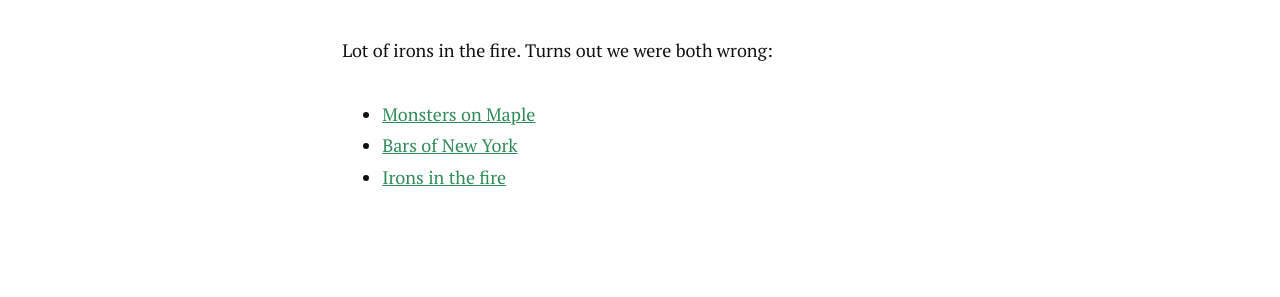
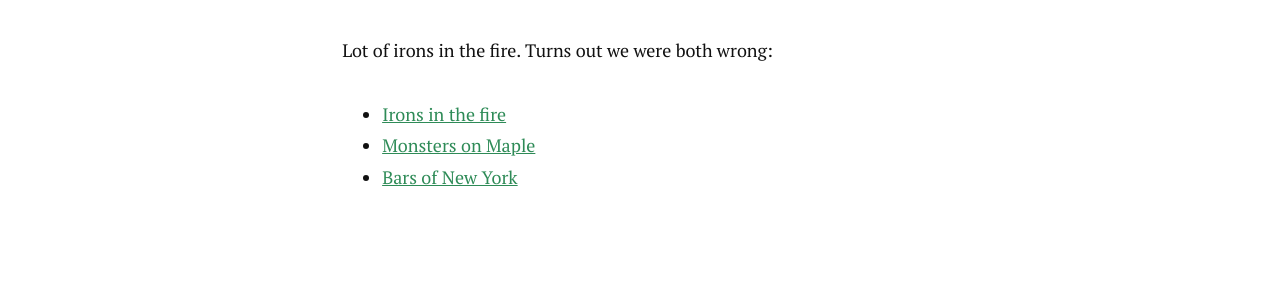
Before and after one commit to wsankey/miles-away, a Jekyll site: the page built from _posts/2015-06-30-EpisodeFive.md, in a window 1280 px wide. Shown: the part 403-700 px from the top of the page. Built offline with Jekyll 4.4.1, drawn with Linux system fonts in a browser that asks for light colours; nearby versions of some CDN libraries; Markdown is read by kramdown in place of the engine named in the settings; part of the change alters nothing that is shown.

Commit message:
Updated styling.

```diff
--- a/_posts/2015-06-30-EpisodeFive.md
+++ b/_posts/2015-06-30-EpisodeFive.md
@@ -7,12 +7,13 @@ podcast: <object type="application/x-shockwave-flash" data="https://huffduffer.c
 
 Lot of irons in the fire. Turns out we were both wrong:
 
-- [Monsters on Maple] [2]
-- [Bars of New York] [3]
-- [Irons in the fire] [4]
+* [Irons in the fire] [4]
+* [Monsters on Maple] [2]
+* [Bars of New York] [3]
+
 
 <iframe style="border: none" src="//html5-player.libsyn.com/embed/episode/id/3697032/height/360/width/640/theme/standard/direction/no/autoplay/no/autonext/no/thumbnail/yes/preload/no/no_addthis/no/" height="360" width="640" scrolling="no"  allowfullscreen webkitallowfullscreen mozallowfullscreen oallowfullscreen msallowfullscreen></iframe>
 
-[4]: http://www.urbandictionary.com/define php?term=irons+in+the+fire
+[4]: http://www.urbandictionary.com/define.php?term=irons+in+the+fire
 [2]: https://en.wikipedia.org/wiki/The_Monsters_Are_Due_on_Maple_Street
 [3]: https://rememberingletters.files.wordpress.com/2011/10/usa-new-york-barn.jpg
```
